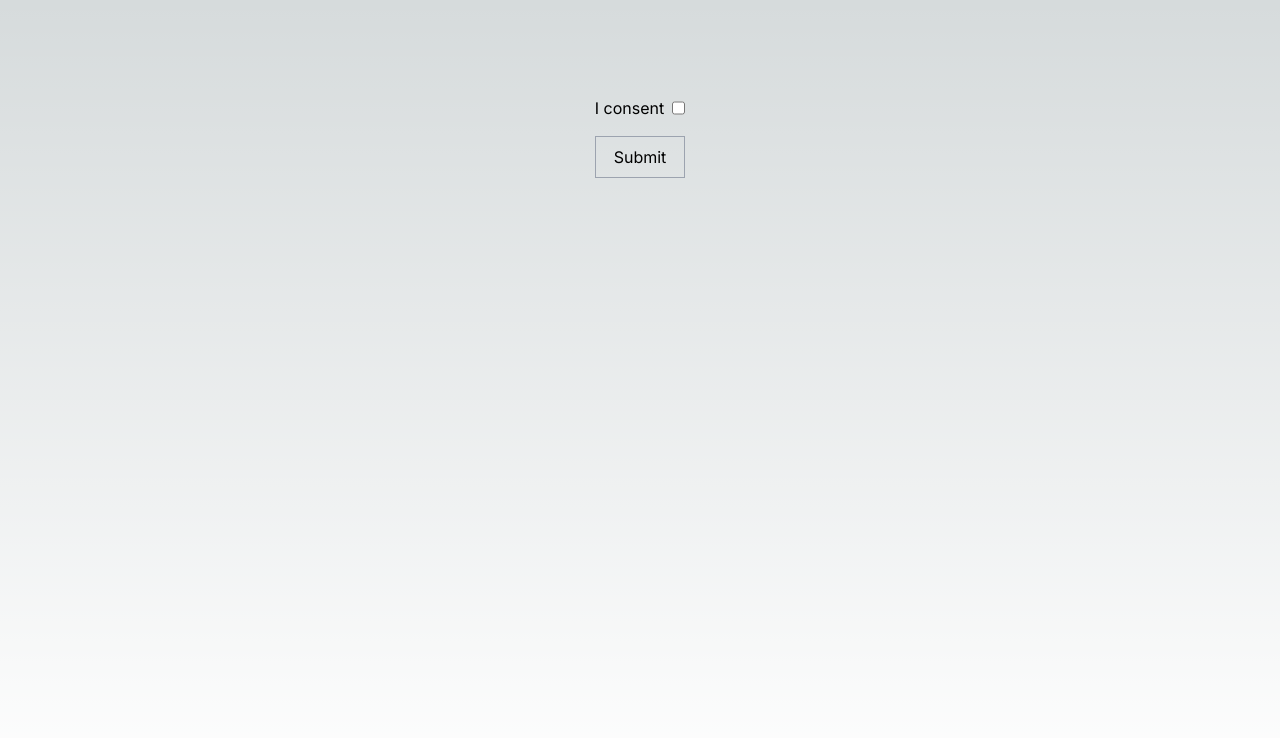
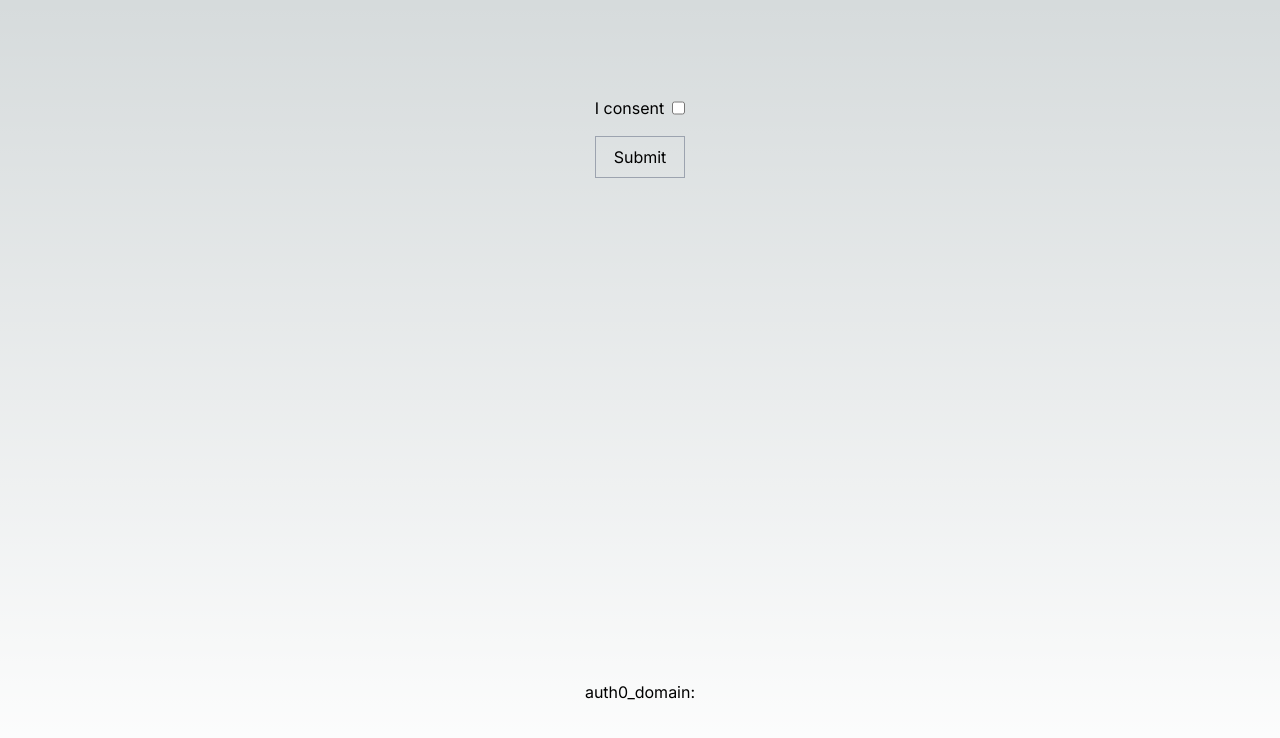
Before and after one commit to lpoulter1/auto-0-login-consent, a Next.js app: page / in a window 1280 px wide. Shown: the top 738 px of the page. Built offline with nearby package versions, Linux system fonts and the light colour scheme.

Commit message:
show query params

```diff
--- a/src/app/page.js
+++ b/src/app/page.js
@@ -1,4 +1,10 @@
+"use client";
+import { useSearchParams } from "next/navigation";
+
 export default function Home() {
+  const searchParams = useSearchParams();
+  const auth0_domain = searchParams.get("auth0_domain");
+  console.log(auth0_domain);
   return (
     <main className="flex flex-col items-center justify-between min-h-screen p-24">
       <form action="" className="flex flex-col gap-4">
@@ -13,6 +19,7 @@ export default function Home() {
           Submit
         </button>
       </form>
+      <div>auth0_domain: {auth0_domain}</div>
     </main>
   );
 }
```
